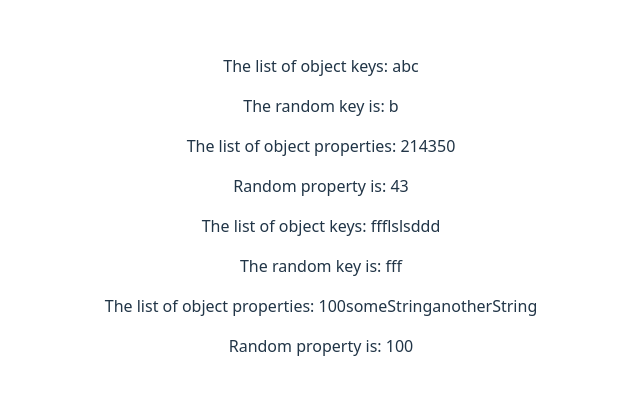
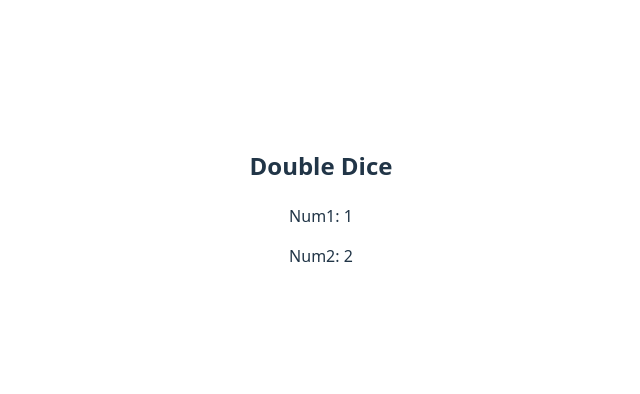
Before and after one commit to TetianaTalebi/my_react_vite_app_2, a React (Vite) app in the folder my_react_vite_app_2/: page / in a window 1280 px wide. Shown: the part 194-588 px from the top of the page, without its empty margins (319-959 px from the left). Built offline with nearby package versions, Linux system fonts and the light colour scheme.

Commit message:
Create component "DoubleDice"

```diff
--- a/my_react_vite_app_2/src/App.jsx
+++ b/my_react_vite_app_2/src/App.jsx
@@ -1,13 +1,12 @@
 import './App.css'
-import ListPicker from './ListPicker'
+import DoubleDice from './DoubleDice'
 
 function App() {
 
 
   return (
     <>
-      <ListPicker values={{a: 21, b: 43, c: 50}} />
-      <ListPicker values={{fff: 100, lsls: "someString", ddd: "anotherString"}} />
+      <DoubleDice />
     </>
   )
 }
--- /dev/null
+++ b/my_react_vite_app_2/src/DoubleDice.jsx
@@ -0,0 +1,16 @@
+export default function DoubleDice(){
+
+    // Generate 2 random numbers from 1 to 3
+    const num1 = Math.floor(Math.random()*3)+1;
+    const num2 = Math.floor(Math.random()*3)+1;
+
+    return (
+        <div>
+            <h2>Double Dice</h2>
+            {num1===num2 && <h3>You win!</h3>}
+            <p>Num1: {num1}</p>
+            <p>Num2: {num2}</p>
+        </div>
+    )
+
+}
```
